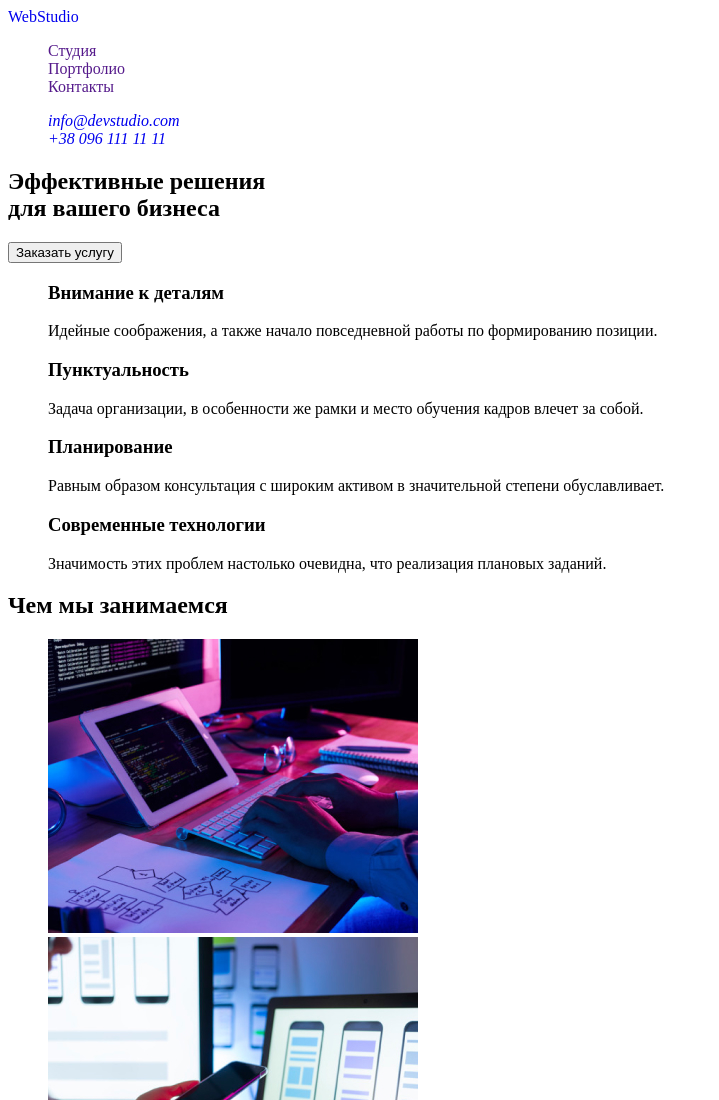
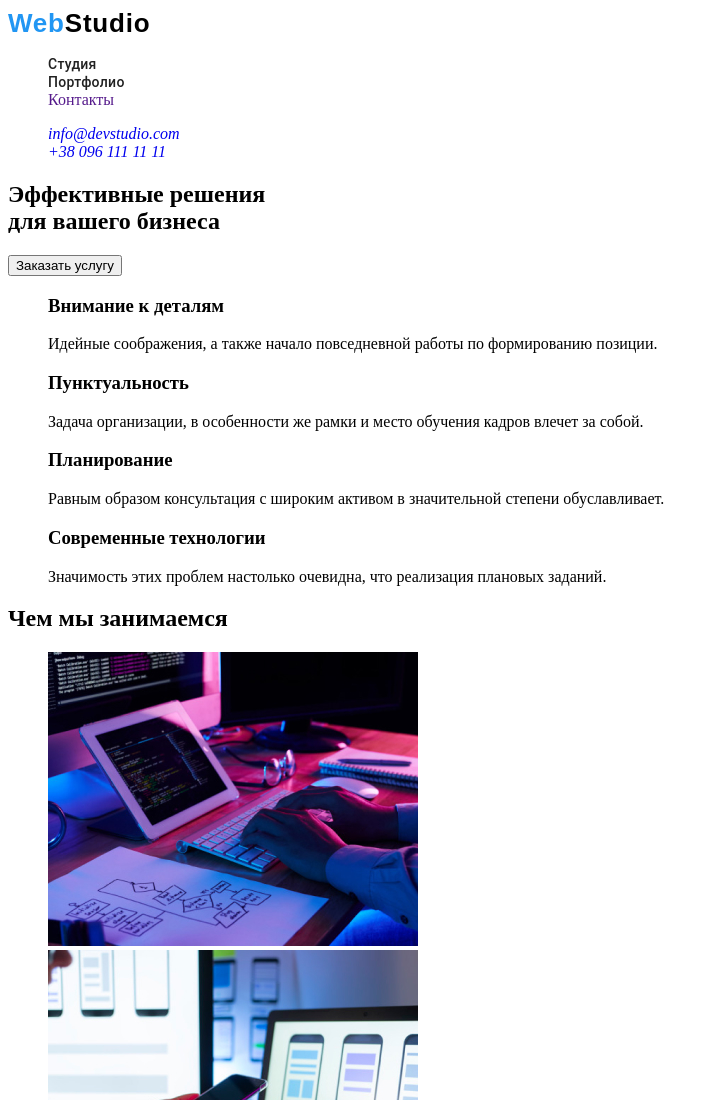
Before and after one commit to OlgaTabashnyuk/goit-markup-hw-02, a plain HTML site: page index.html in a window 1280 px wide. Shown: the top 1100 px of the page, without its empty margins (0-719 px from the left). Drawn offline with Linux system fonts and the light colour scheme.

Commit message:
добавляет классы в навигации

```diff
--- a/index.html
+++ b/index.html
@@ -14,16 +14,16 @@
     <!--Header-->
     <header>
 
-    <nav>
-        <a href="./index.html" aria-label="логотип вебстудии">WebStudio</a>
+    <nav class="navigation">
+        <a class="logo" href="./index.html" aria-label="логотип вебстудии">Web<span class="logo-color">Studio</span></a>
 
-    <ul>
-        <li>
-            <a href="">Студия</a>
+    <ul class="navigation-list">
+        <li class="navigation-list-item">
+            <a class="navigation-list-link" href="Студия">Студия</a>
         </li>
 
-        <li>
-            <a href="">Портфолио</a>
+        <li class="navigation-list-item">
+            <a class="navigation-list-link" href="Портфолио">Портфолио</a>
         </li>
 
         <li>
```
Also changed, not shown: images/our-projects/growing-business.jpg (added), images/our-projects/inspiration-no-borders.jpg (added), images/our-projects/limited-edition.jpg (added), images/our-projects/poster-new-orlean.jpg (added), images/our-projects/project-boxes.jpg (added), images/our-projects/project-lab.jpg (added), images/our-projects/project-prime.jpg (added), images/our-projects/sea-food-rest.jpg (added), images/our-projects/technokryak.jpg (added).
